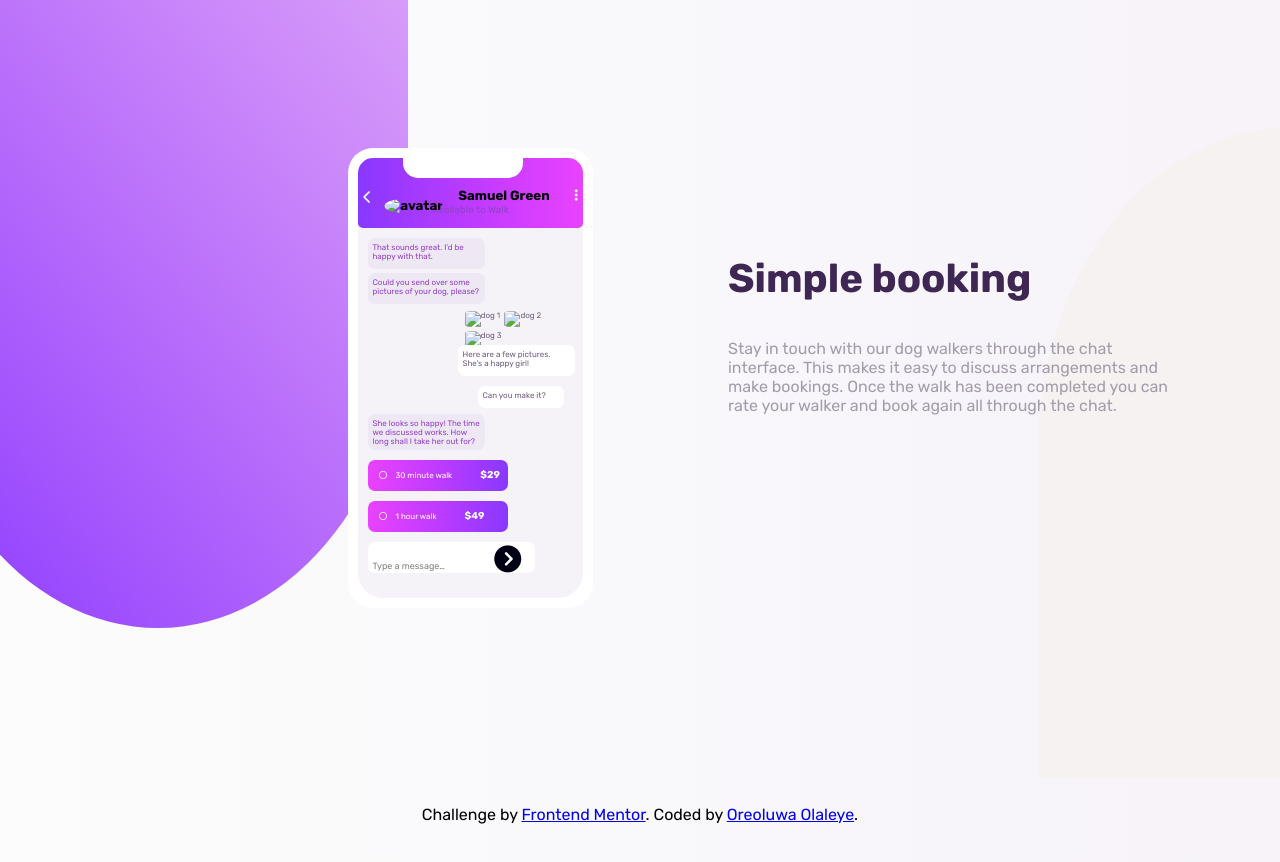
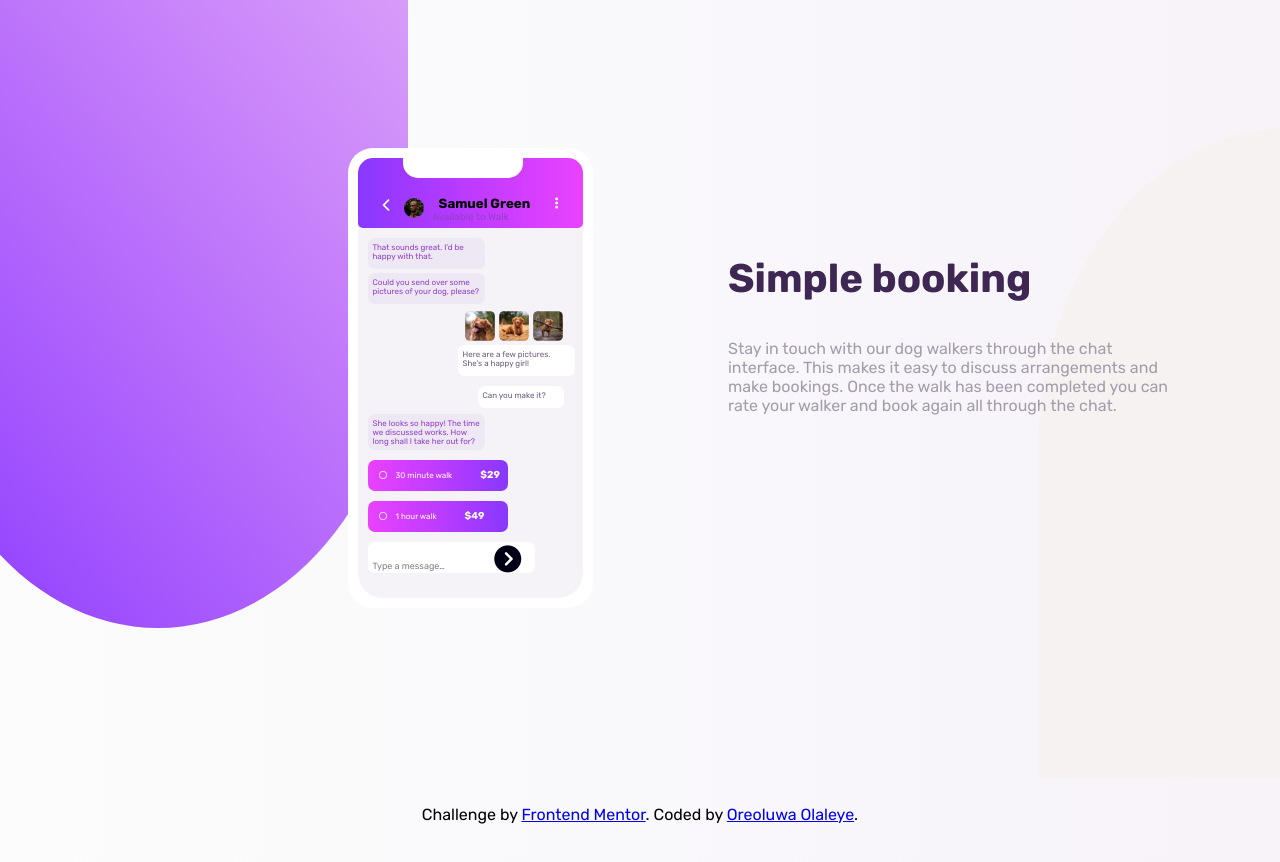
Before and after one commit to oreolaleye/Chat-app-css, a plain HTML site: page index.html in a window 1280 px wide. Shown: the top 862 px of the page. Drawn offline with Linux system fonts and the light colour scheme.

Commit message:
Update index.html

```diff
--- a/index.html
+++ b/index.html
@@ -12,7 +12,7 @@
     <link rel="stylesheet" href="styles.css">
 
     <!-- Favicon -->
-    <link rel="icon" type="image/png" sizes="32x32" href="./images/favicon-32x32.png">
+    <link rel="icon" type="image/png" sizes="32x32" href="favicon-32x32.png">
 
     <!--fontawesome-->
     <script src="https://kit.fontawesome.com/979b69150e.js" crossorigin="anonymous"></script>
@@ -32,7 +32,7 @@
     <div class="phone">
     <div class="chat-heading">
       <div class="rectangle-small"></div>
-      <h5> <i class="fas fa-chevron-left"></i> <img class="avatar" src="images/avatar.jpg" alt="avatar">  Samuel Green <i class="fas fa-ellipsis-v"></i></h5>
+      <h5> <i class="fas fa-chevron-left"></i> <img class="avatar" src="avatar.jpg" alt="avatar">  Samuel Green <i class="fas fa-ellipsis-v"></i></h5>
       <p>Available to Walk</p>
     </div>
 
@@ -46,7 +46,7 @@
     </div>
 
     <div class="chat right" id="dog-images">
-      <img class="dog" src="images/dog-image-1.jpg" alt="dog 1"><img class="dog" src="images/dog-image-2.jpg" alt="dog 2"><img class="dog" src="images/dog-image-3.jpg" alt="dog 3">
+      <img class="dog" src="dog-image-1.jpg" alt="dog 1"><img class="dog" src="dog-image-2.jpg" alt="dog 2"><img class="dog" src="dog-image-3.jpg" alt="dog 3">
     </div>
 
     <div class="chat right" id="chat-3">
```
